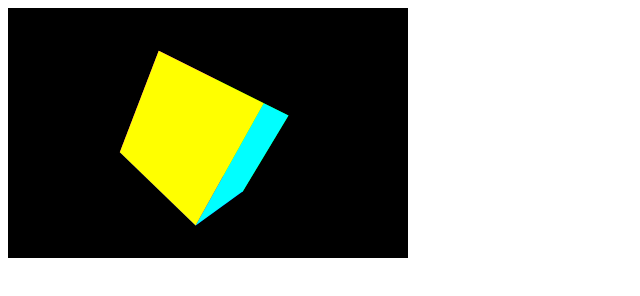
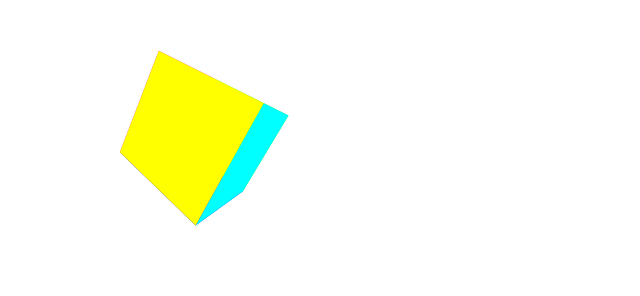
Before and after one commit to jbeleno/Canvas-Dice, a plain HTML site: page index.html in a window 1280 px wide. Shown: the whole page, without its empty margins (0-640 px from the left). Drawn offline with Linux system fonts and the light colour scheme.

Commit message:
Canvas-Dice-v0.2
Se cambia el fondo de negro a transparente.

```diff
--- a/index.html
+++ b/index.html
@@ -89,8 +89,7 @@
         function loop() {
             var t = new Array();
 
-            ctx.fillStyle = "rgb(0,0,0)";
-            ctx.fillRect(0,0,400,250);
+            ctx.clearRect(0,0,400,250);
 
             for( var i = 0; i < vertices.length; i++ ) {
                 var v = vertices[i];
```
